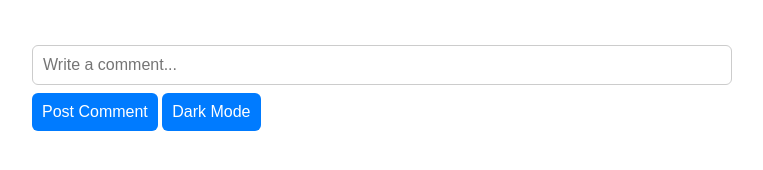
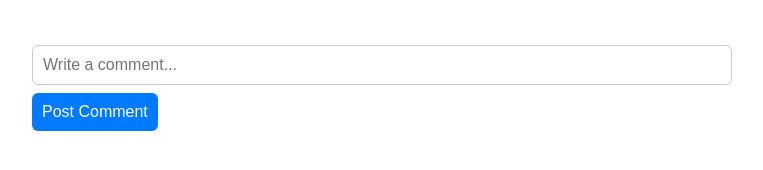
Before and after one commit to Forhan12/forum-frontend, a plain HTML site: page thread.html in a window 1280 px wide. Shown: the whole page, without its empty margins (258-1021 px from the left). Drawn offline with nearby package versions, Linux system fonts and the light colour scheme; no server answers.

Commit message:
Update thread.html

```diff
--- a/thread.html
+++ b/thread.html
@@ -14,7 +14,6 @@
 <input id="commentInput" placeholder="Write a comment..." />
 <button onclick="sendComment()">Post Comment</button>
 
-<button onclick="toggleDark()">Dark Mode</button>
 
 <script src="https://cdn.socket.io/4.5.4/socket.io.min.js"></script>
 <script src="thread.js"></script>
```
